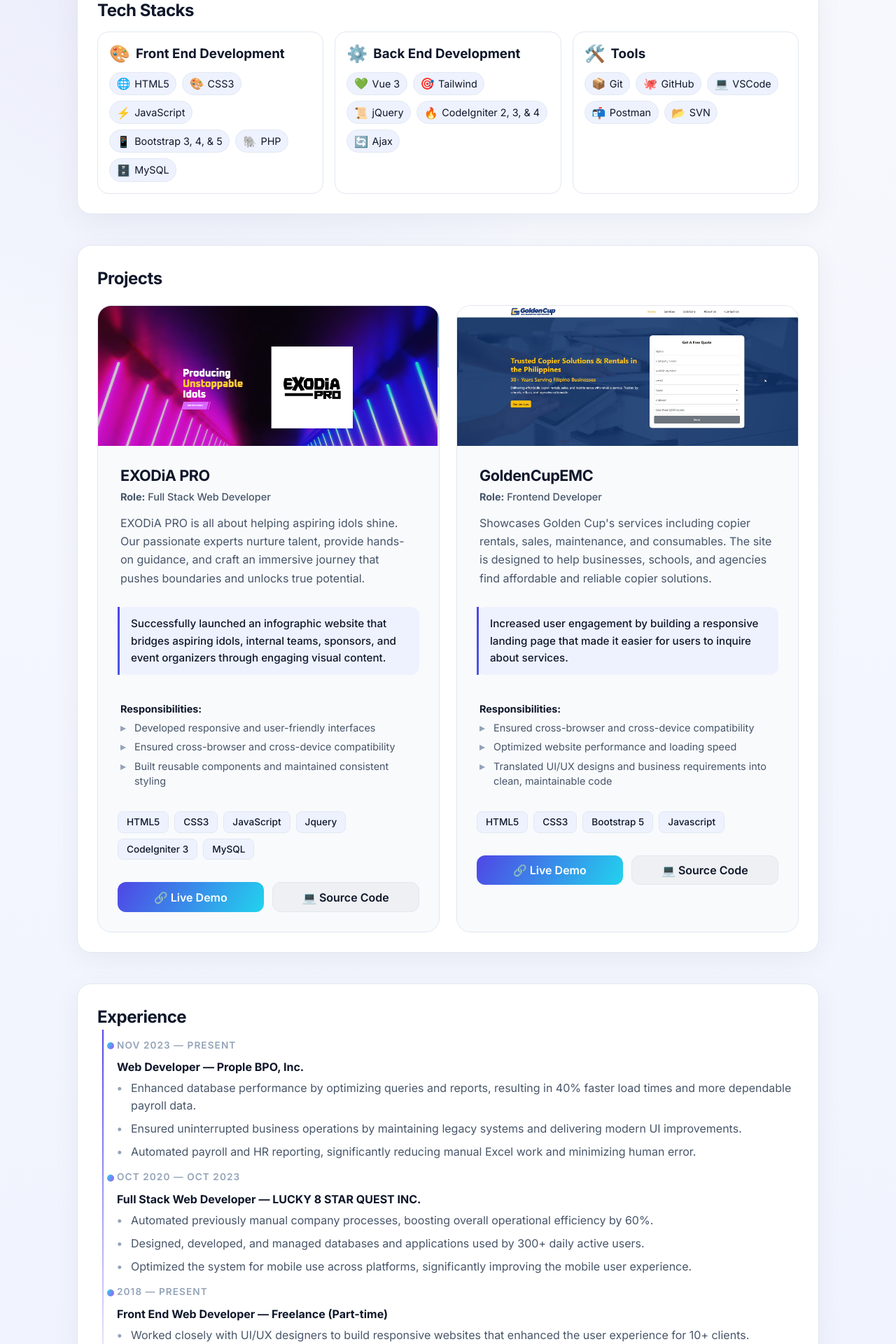
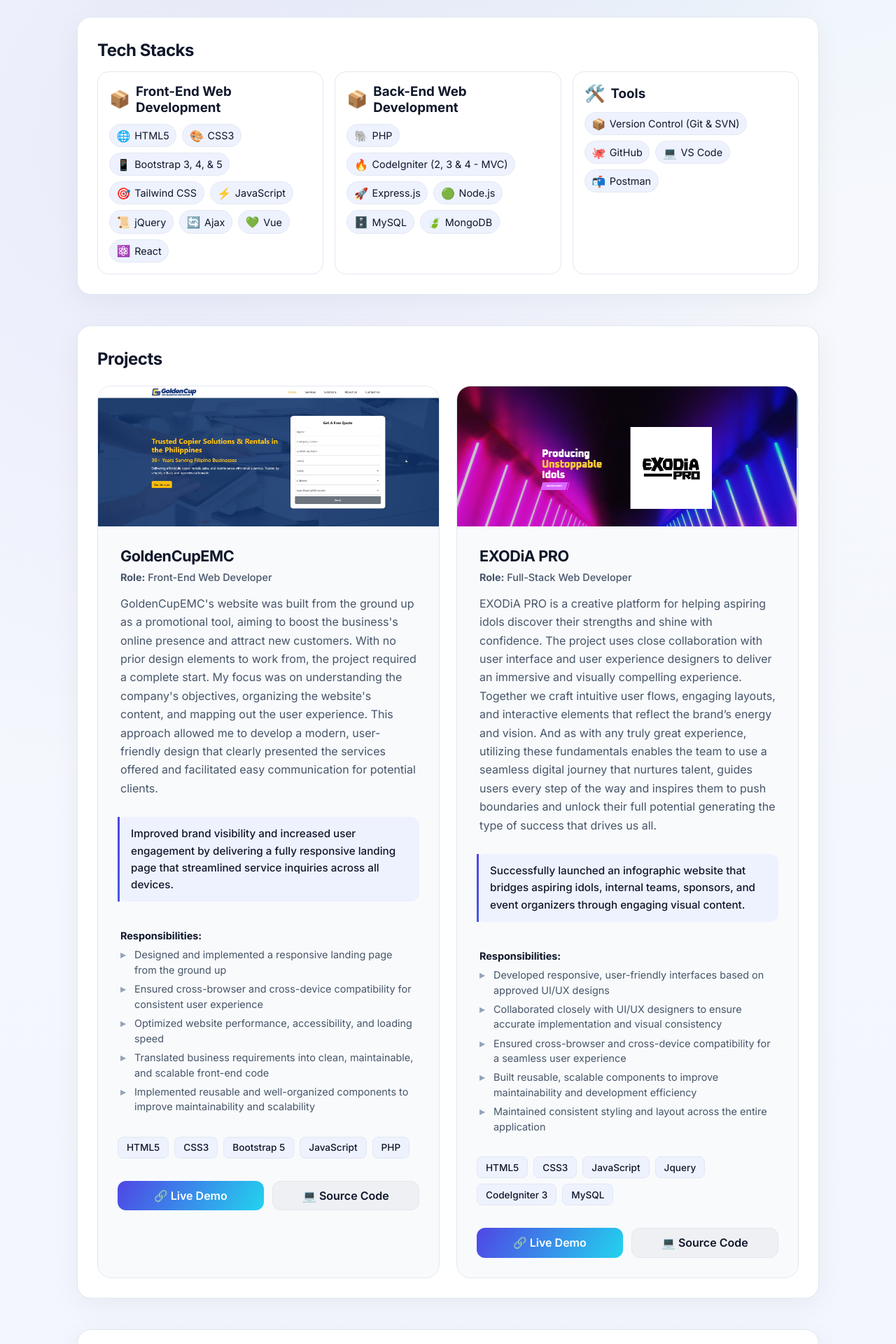
Before and after one commit to ElijahZacarias02/my_portfolio, a Vue app: page / in a window 1280 px wide. Shown: the part 860-2780 px from the top of the page at 70% size. Built offline with nearby package versions, Linux system fonts and the light colour scheme.

Commit message:
Major UI Enhancement

```diff
--- a/src/App.vue
+++ b/src/App.vue
@@ -7,38 +7,42 @@
 import resumePdf from './assets/file/Elijah_Zacarias_Resume.pdf'
 const projects = [
   {
+    title: 'GoldenCupEMC',
+    description:
+      "GoldenCupEMC's website was built from the ground up as a promotional tool, aiming to boost the business's online presence and attract new customers. With no prior design elements to work from, the project required a complete start. My focus was on understanding the company's objectives, organizing the website's content, and mapping out the user experience. This approach allowed me to develop a modern, user-friendly design that clearly presented the services offered and facilitated easy communication for potential clients.",
+    impact:
+      'Improved brand visibility and increased user engagement by delivering a fully responsive landing page that streamlined service inquiries across all devices.',
+    role: 'Front-End Web Developer',
+    responsibilities: [
+      'Designed and implemented a responsive landing page from the ground up',
+      'Ensured cross-browser and cross-device compatibility for consistent user experience',
+      'Optimized website performance, accessibility, and loading speed',
+      'Translated business requirements into clean, maintainable, and scalable front-end code',
+      'Implemented reusable and well-organized components to improve maintainability and scalability',
+    ],
+    tags: ['HTML5', 'CSS3', 'Bootstrap 5', 'JavaScript', 'PHP'],
+    link: 'https://goldencupemc.netlify.app/',
+    github: 'https://github.com/ElijahZacarias02/goldencupemc',
+    image: goldencupemcImage,
+  },
+  {
     title: 'EXODiA PRO',
     description:
-      'EXODiA PRO is all about helping aspiring idols shine. Our passionate experts nurture talent, provide hands-on guidance, and craft an immersive journey that pushes boundaries and unlocks true potential.',
+      'EXODiA PRO is a creative platform for helping aspiring idols discover their strengths and shine with confidence. The project uses close collaboration with user interface and user experience designers to deliver an immersive and visually compelling experience. Together we craft intuitive user flows, engaging layouts, and interactive elements that reflect the brand’s energy and vision. And as with any truly great experience, utilizing these fundamentals enables the team to use a seamless digital journey that nurtures talent, guides users every step of the way and inspires them to push boundaries and unlock their full potential generating the type of success that drives us all.',
     impact:
       'Successfully launched an infographic website that bridges aspiring idols, internal teams, sponsors, and event organizers through engaging visual content.',
-    role: 'Full Stack Web Developer',
+    role: 'Full-Stack Web Developer',
     responsibilities: [
-      'Developed responsive and user-friendly interfaces',
-      'Ensured cross-browser and cross-device compatibility',
-      'Built reusable components and maintained consistent styling',
+      'Developed responsive, user-friendly interfaces based on approved UI/UX designs',
+      'Collaborated closely with UI/UX designers to ensure accurate implementation and visual consistency',
+      'Ensured cross-browser and cross-device compatibility for a seamless user experience',
+      'Built reusable, scalable components to improve maintainability and development efficiency',
+      'Maintained consistent styling and layout across the entire application',
     ],
     tags: ['HTML5', 'CSS3', 'JavaScript', 'Jquery', 'CodeIgniter 3', 'MySQL'],
     link: 'https://exodiapro.com',
     github: 'https://github.com/ElijahZacarias02/exodiapro',
     image: exodiaproImage,
-  },
-  {
-    title: 'GoldenCupEMC',
-    description:
-      "Showcases Golden Cup's services including copier rentals, sales, maintenance, and consumables. The site is designed to help businesses, schools, and agencies find affordable and reliable copier solutions.",
-    impact:
-      'Increased user engagement by building a responsive landing page that made it easier for users to inquire about services.',
-    role: 'Frontend Developer',
-    responsibilities: [
-      'Ensured cross-browser and cross-device compatibility',
-      'Optimized website performance and loading speed',
-      'Translated UI/UX designs and business requirements into clean, maintainable code',
-    ],
-    tags: ['HTML5', 'CSS3', 'Bootstrap 5', 'Javascript'],
-    link: 'https://goldencupemc.netlify.app/',
-    github: 'https://github.com/ElijahZacarias02/goldencupemc',
-    image: goldencupemcImage,
   },
 ]
 
@@ -48,38 +52,42 @@
   { id: 'skills', label: 'Skills' },
   { id: 'projects', label: 'Projects' },
   { id: 'experience', label: 'Experience' },
+  { id: 'education', label: 'Education' },
   { id: 'contact', label: 'Contact' },
 ]
 
 const skills = {
-  'Front End Development': [
+  'Front-End Web Development': [
     { name: 'HTML5', icon: '🌐' },
     { name: 'CSS3', icon: '🎨' },
+    { name: 'Bootstrap 3, 4, & 5', icon: '📱' },
+    { name: 'Tailwind CSS', icon: '🎯' },
     { name: 'JavaScript', icon: '⚡' },
-    { name: 'Bootstrap 3, 4, & 5', icon: '📱' },
+    { name: 'jQuery', icon: '📜' },
+    { name: 'Ajax', icon: '🔄' },
+    { name: 'Vue', icon: '💚' },
+    { name: 'React', icon: '⚛️' },
+  ],
+  'Back-End Web Development': [
     { name: 'PHP', icon: '🐘' },
+    { name: 'CodeIgniter (2, 3 & 4 - MVC)', icon: '🔥' },
+    { name: 'Express.js', icon: '🚀' },
+    { name: 'Node.js', icon: '🟢' },
     { name: 'MySQL', icon: '🗄️' },
-  ],
-  'Back End Development': [
-    { name: 'Vue 3', icon: '💚' },
-    { name: 'Tailwind', icon: '🎯' },
-    { name: 'jQuery', icon: '📜' },
-    { name: 'CodeIgniter 2, 3, & 4', icon: '🔥' },
-    { name: 'Ajax', icon: '🔄' },
+    { name: 'MongoDB', icon: '🍃' },
   ],
   Tools: [
-    { name: 'Git', icon: '📦' },
+    { name: 'Version Control (Git & SVN)', icon: '📦' },
     { name: 'GitHub', icon: '🐙' },
-    { name: 'VSCode', icon: '💻' },
+    { name: 'VS Code', icon: '💻' },
     { name: 'Postman', icon: '📬' },
-    { name: 'SVN', icon: '📂' },
   ],
 }
 
 const getSkillIcon = (category) => {
   const icons = {
-    'Front End Development': '🎨',
-    'Back End Development': '⚙️',
+    'Front End Web Development': '🎨',
+    'Back End Web Development': '⚙️',
     Tools: '🛠️',
   }
   return icons[category] || '📦'
@@ -91,30 +99,44 @@
     company: 'Prople BPO, Inc.',
     period: 'Nov 2023 — Present',
     summaries: [
-      'Enhanced database performance by optimizing queries and reports, resulting in 40% faster load times and more dependable payroll data.',
-      'Ensured uninterrupted business operations by maintaining legacy systems and delivering modern UI improvements.',
-      'Automated payroll and HR reporting, significantly reducing manual Excel work and minimizing human error.',
+      'Developed and maintained web-based applications supporting finance, HR, and transaction-processing services for 10+ client accounts, ensuring stable daily operations.',
+      'Optimized database queries and reporting workflows, reducing payroll and HR system load times by 40% and improving data reliability for client operations.',
+      'Maintained and enhanced legacy systems used by multiple clients while introducing modern UI/UX improvements, delivering usability gains with zero downtime or service disruption.',
+      'Designed and implemented automated payroll and HR reporting processes, reducing manual Excel-based reporting by 60–70% and improving overall data accuracy.',
+      'Collaborated with cross-functional teams to deliver new features and resolve production issues across 5+ client-facing applications, reducing turnaround time and improving system stability.',
     ],
   },
   {
-    role: 'Full Stack Web Developer',
+    role: 'Full-Stack Web Developer',
     company: 'LUCKY 8 STAR QUEST INC.',
     period: 'Oct 2020 — Oct 2023',
     summaries: [
-      'Automated previously manual company processes, boosting overall operational efficiency by 60%.',
-      'Designed, developed, and managed databases and applications used by 300+ daily active users.',
-      'Optimized the system for mobile use across platforms, significantly improving the mobile user experience.',
+      'Developed and maintained web applications supporting gaming and entertainment operations, improving system reliability and user workflows for 300+ daily active users.',
+      'Automated manual operational processes using web technologies and backend systems (CodeIgniter 3, MySQL), increasing efficiency by 60% and significantly reducing repetitive tasks.',
+      'Designed, managed, and optimized MySQL databases supporting high-volume daily usage, ensuring data integrity, fast query performance, and minimal downtime.',
+      'Built custom APIs and integrated system modules to streamline gaming and reporting workflows, reducing data processing errors by 30–40% and enabling real-time data access.',
+      'Implemented responsive web design techniques to ensure consistent performance across mobile, tablet, and desktop devices, improving usability and reducing support requests.',
     ],
   },
   {
-    role: 'Front End Web Developer',
+    role: 'Front-End Web Developer',
     company: 'Freelance (Part-time)',
     period: '2018 — Present',
     summaries: [
-      'Worked closely with UI/UX designers to build responsive websites that enhanced the user experience for 10+ clients.',
-      'Optimized applications for mobile platforms, delivering 100% mobile compatibility.',
-      'Successfully aligned technical solutions with user needs, maintaining a 95% client satisfaction rate.',
+      'Delivered responsive, client-focused websites for 10+ freelance clients, integrating SEO best practices (semantic HTML, optimized metadata, Core Web Vitals, and mobile-first design) to improve usability, performance, and search visibility across devices.',
+      'Collaborated directly with clients to gather requirements, iterate on feedback, and deliver projects on schedule.',
+      'Translated UI/UX designs into pixel-accurate, accessible interfaces, reducing design-to-development revisions by approximately 25%.',
+      'Implemented mobile-first and responsive design approaches, resulting in 20–30% higher user engagement on mobile devices.',
+      'Maintained and enhanced existing websites by resolving UI issues and implementing improvements that reduced support requests by 30%.',
     ],
+  },
+]
+
+const education = [
+  {
+    degree: 'BS INFORMATION TECHNOLOGY',
+    school: 'STI COLLEGE MAKATI',
+    year: '2015 - 2019',
   },
 ]
 
@@ -124,6 +146,8 @@
 let observer
 let typedInstance = null
 const typedElement = ref(null)
+let scrollHandler = null
+let scrollTimeout = null
 
 // Contact form state
 const contactForm = ref({
@@ -233,28 +257,71 @@
   }
 
   const sections = document.querySelectorAll('section[id]')
+  const header = document.querySelector('.topbar')
+  const headerHeight = header ? header.offsetHeight : 80
+
+  // Function to update active section based on scroll position
+  const updateActiveSection = () => {
+    const scrollPosition = window.scrollY + headerHeight + 100
+
+    let currentSection = 'hero'
+    sections.forEach((section) => {
+      const sectionTop = section.offsetTop
+      const sectionHeight = section.offsetHeight
+
+      if (scrollPosition >= sectionTop && scrollPosition < sectionTop + sectionHeight) {
+        currentSection = section.id
+      }
+    })
+
+    activeSection.value = currentSection
+  }
+
+  // Track all intersecting sections and select the one with highest visibility
+  const intersectingSections = new Map()
+
   observer = new IntersectionObserver(
     (entries) => {
       entries.forEach((entry) => {
         if (entry.isIntersecting) {
-          activeSection.value = entry.target.id
+          intersectingSections.set(entry.target.id, entry.intersectionRatio)
+        } else {
+          intersectingSections.delete(entry.target.id)
         }
       })
+
+      // Find the section with the highest intersection ratio
+      if (intersectingSections.size > 0) {
+        const maxEntry = Array.from(intersectingSections.entries()).reduce((a, b) =>
+          a[1] > b[1] ? a : b,
+        )
+        activeSection.value = maxEntry[0]
+      }
     },
     {
       root: null,
-      threshold: 0.35,
-      rootMargin: '-10% 0px -45% 0px',
+      threshold: [0, 0.1, 0.25, 0.5, 0.75, 1],
+      rootMargin: '-15% 0px -50% 0px',
     },
   )
 
   sections.forEach((section) => observer.observe(section))
 
+  // Add scroll listener as fallback for more reliable detection
+  scrollHandler = () => {
+    clearTimeout(scrollTimeout)
+    scrollTimeout = setTimeout(updateActiveSection, 10)
+  }
+  window.addEventListener('scroll', scrollHandler, { passive: true })
+
+  // Initial check
+  updateActiveSection()
+
   // Initialize Typed.js
   nextTick(() => {
     if (typedElement.value) {
       typedInstance = new Typed(typedElement.value, {
-        strings: ['Front End Development', 'Back End Development'],
+        strings: ['Front-End Web Development', 'Back-End Web Development'],
         typeSpeed: 50,
         backSpeed: 30,
         backDelay: 2000,
@@ -270,6 +337,12 @@
 onBeforeUnmount(() => {
   if (observer) observer.disconnect()
   if (typedInstance) typedInstance.destroy()
+  if (scrollHandler) {
+    window.removeEventListener('scroll', scrollHandler)
+  }
+  if (scrollTimeout) {
+    clearTimeout(scrollTimeout)
+  }
 })
 </script>
 
@@ -326,7 +399,7 @@
             <span class="hero_value">I am into</span>
             <span ref="typedElement" class="typed-text"></span>
           </p>
-          <p class="lede">
+          <p class="intro-text">
             I develop intuitive, user-friendly web applications tailored to client requirements,
             with a strong focus on detail, scalability, and performance.
           </p>
@@ -352,10 +425,12 @@
           <h2>About Me</h2>
         </div>
         <div class="about_content">
-          <p class="lede">
-            I love taking complex business ideas and turning them into simple, easy-to-use
-            experiences. I care about writing clean code and crafting thoughtful designs, making
-            sure everything not only works well but also looks great for the user.
+          <p class="intro-text">
+            I have 5+ years of experience building responsive, scalable, and user-friendly web
+            applications across industries like finance, HR, and gaming/entertainment. I’ve worked
+            on client-facing systems that support critical business operations, always focusing on
+            reliability, performance, and a great user experience. I’m a full-stack developer who
+            enjoys turning real business needs into practical, production-ready solutions.
           </p>
         </div>
       </section>
@@ -487,11 +562,28 @@
         </div>
       </section>
 
+      <section class="panel" id="education">
+        <div class="panel_header">
+          <h2>Education</h2>
+        </div>
+        <div class="experience">
+          <div class="timeline">
+            <div v-for="item in education" :key="item.degree" class="timeline_item">
+              <div class="timeline_dot" />
+              <div class="timeline_content">
+                <p class="eyebrow">{{ item.year }}</p>
+                <h4>{{ item.degree }} | {{ item.school }}</h4>
+              </div>
+            </div>
+          </div>
+        </div>
+      </section>
+
       <section class="cta" id="contact">
         <div class="contact_header">
           <p class="eyebrow">Let's Make It Happen</p>
           <h2>Have a project in mind?</h2>
-          <p class="lede">
+          <p class="intro-text">
             I'm ready to help bring your project to life. Share your objectives and deadlines, and
             we'll plan the best approach together.
           </p>
@@ -546,7 +638,7 @@
             <div class="social_links">
               <a
                 class="button ghost social_link"
-                href="https://www.linkedin.com/in/elijah-zacarias-6a1937193/"
+                href="https://linkedin.com/in/ebzacarias"
                 target="_blank"
                 rel="noreferrer"
               >
@@ -570,23 +662,50 @@
                 </svg>
                 <span>GitHub</span>
               </a>
-              <a
-                class="button ghost social_link"
-                href="https://www.instagram.com/r1a2i0n2/"
-                target="_blank"
-                rel="noreferrer"
-              >
-                <svg width="20" height="20" viewBox="0 0 24 24" fill="#E4405F">
-                  <path
-                    d="M12 2.163c3.204 0 3.584.012 4.85.07 3.252.148 4.771 1.691 4.919 4.919.058 1.265.069 1.645.069 4.849 0 3.205-.012 3.584-.069 4.849-.149 3.225-1.664 4.771-4.919 4.919-1.266.058-1.644.07-4.85.07-3.204 0-3.584-.012-4.849-.07-3.26-.149-4.771-1.699-4.919-4.92-.058-1.265-.07-1.644-.07-4.849 0-3.204.013-3.583.07-4.849.149-3.227 1.664-4.771 4.919-4.919 1.266-.057 1.645-.069 4.849-.069zm0-2.163c-3.259 0-3.667.014-4.947.072-4.358.2-6.78 2.618-6.98 6.98-.059 1.281-.073 1.689-.073 4.948 0 3.259.014 3.668.072 4.948.2 4.358 2.618 6.78 6.98 6.98 1.281.058 1.689.072 4.948.072 3.259 0 3.668-.014 4.948-.072 4.354-.2 6.782-2.618 6.979-6.98.059-1.28.073-1.689.073-4.948 0-3.259-.014-3.667-.072-4.947-.196-4.354-2.617-6.78-6.979-6.98-1.281-.059-1.69-.073-4.949-.073zm0 5.838c-3.403 0-6.162 2.759-6.162 6.162s2.759 6.163 6.162 6.163 6.162-2.759 6.162-6.163c0-3.403-2.759-6.162-6.162-6.162zm0 10.162c-2.209 0-4-1.79-4-4 0-2.209 1.791-4 4-4s4 1.791 4 4c0 2.21-1.791 4-4 4zm6.406-11.845c-.796 0-1.441.645-1.441 1.44s.645 1.44 1.441 1.44c.795 0 1.439-.645 1.439-1.44s-.644-1.44-1.439-1.44z"
-                  ></path>
-                </svg>
-                <span>Instagram</span>
-              </a>
             </div>
           </div>
         </div>
       </section>
     </main>
+
+    <footer class="footer">
+      <div class="footer_content">
+        <div class="footer_brand">
+          <p class="footer_name">Elijah Zacarias</p>
+          <p class="footer_tagline">Full-Stack Web Developer</p>
+        </div>
+        <div class="footer_links">
+          <a
+            class="footer_link"
+            href="https://linkedin.com/in/ebzacarias"
+            target="_blank"
+            rel="noreferrer"
+            aria-label="LinkedIn"
+          >
+            <svg width="20" height="20" viewBox="0 0 24 24" fill="currentColor">
+              <path
+                d="M20.447 20.452h-3.554v-5.569c0-1.328-.027-3.037-1.852-3.037-1.853 0-2.136 1.445-2.136 2.939v5.667H9.351V9h3.414v1.561h.046c.477-.9 1.637-1.85 3.37-1.85 3.601 0 4.267 2.37 4.267 5.455v6.286zM5.337 7.433c-1.144 0-2.063-.926-2.063-2.065 0-1.138.92-2.063 2.063-2.063 1.14 0 2.064.925 2.064 2.063 0 1.139-.925 2.065-2.064 2.065zm1.782 13.019H3.555V9h3.564v11.452zM22.225 0H1.771C.792 0 0 .774 0 1.729v20.542C0 23.227.792 24 1.771 24h20.451C23.2 24 24 23.227 24 22.271V1.729C24 .774 23.2 0 22.222 0h.003z"
+              ></path>
+            </svg>
+          </a>
+          <a
+            class="footer_link"
+            href="https://github.com/ElijahZacarias02"
+            target="_blank"
+            rel="noreferrer"
+            aria-label="GitHub"
+          >
+            <svg width="20" height="20" viewBox="0 0 24 24" fill="currentColor">
+              <path
+                d="M9 19c-5 1.5-5-2.5-7-3m14 6v-3.87a3.37 3.37 0 0 0-.94-2.61c3.14-.35 6.44-1.54 6.44-7A5.44 5.44 0 0 0 20 4.77 5.07 5.07 0 0 0 19.91 1S18.73.65 16 2.48a13.38 13.38 0 0 0-7 0C6.27.65 5.09 1 5.09 1A5.07 5.07 0 0 0 5 4.77a5.44 5.44 0 0 0-1.5 3.78c0 5.42 3.3 6.61 6.44 7A3.37 3.37 0 0 0 9 18.13V22"
+              ></path>
+            </svg>
+          </a>
+        </div>
+        <div class="footer_copyright">
+          <p>&copy; {{ new Date().getFullYear() }} Elijah Zacarias. All rights reserved.</p>
+        </div>
+      </div>
+    </footer>
   </div>
 </template>
```
Also changed, not shown: src/assets/css/style.css (+137 -4 lines), 1 other file (tests, documents, lock files or other folders).
